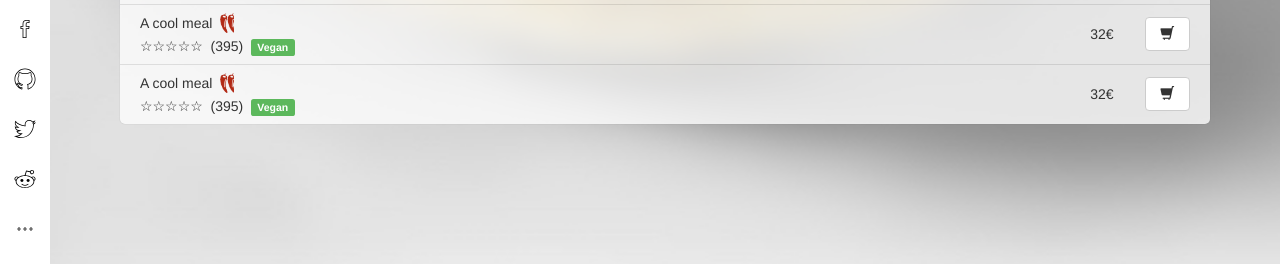
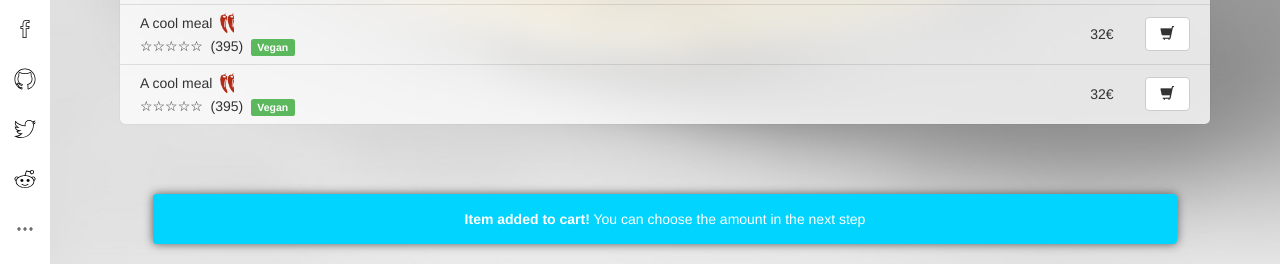
Before and after one commit to crysxd/Project-Workshop-of-Database-Systems-CS357, a PHP site: page /meals.php in a window 1280 px wide. Shown: the part 1623-1887 px from the top of the page. Run offline with PHP 8.4, Linux system fonts and the light colour scheme.

Commit message:
Added toast

```diff
--- a/Webpage/css/meals.css
+++ b/Webpage/css/meals.css
@@ -132,3 +132,29 @@
 #meals-list thead th {
   border-top: 0 !important;
 }
+
+.toast {
+  position: fixed;
+  left: 50%;
+  transform: translateX(-50%);
+  bottom: 20px;
+  z-index: 10000;
+  box-shadow: 0 0 10px #5d5b5b;
+  text-align: center;
+  width: 80%;
+  margin: 0;
+  -webkit-transition: transform 0.3s;
+  -moz-transition: transform 0.3s;
+  -ms-transition: transform 0.3s;
+  -o-transition: transform 0.3s;
+  transition: transform 0.3s;
+  background-color: rgb(0, 212, 255);
+  color: white;
+  border: 0;
+}
+
+@media (min-width: 1023px) {
+  .toast {
+    transform: translateX(calc(25px - 50%));
+  }
+}
--- a/Webpage/meals.php
+++ b/Webpage/meals.php
@@ -33,6 +33,10 @@
   <!-- Menus and overlays -->
   <?php  include('shared/header.html'); ?>
 
+  <!-- Toast to inform the user that he can choose the amount in the next step -->
+  <div class="alert alert-success toast" role="alert">
+    <strong>Item added to cart!</strong> You can choose the amount in the next step
+  </div>
 
   <div id="main-content">
     <!-- meals list -->
```
